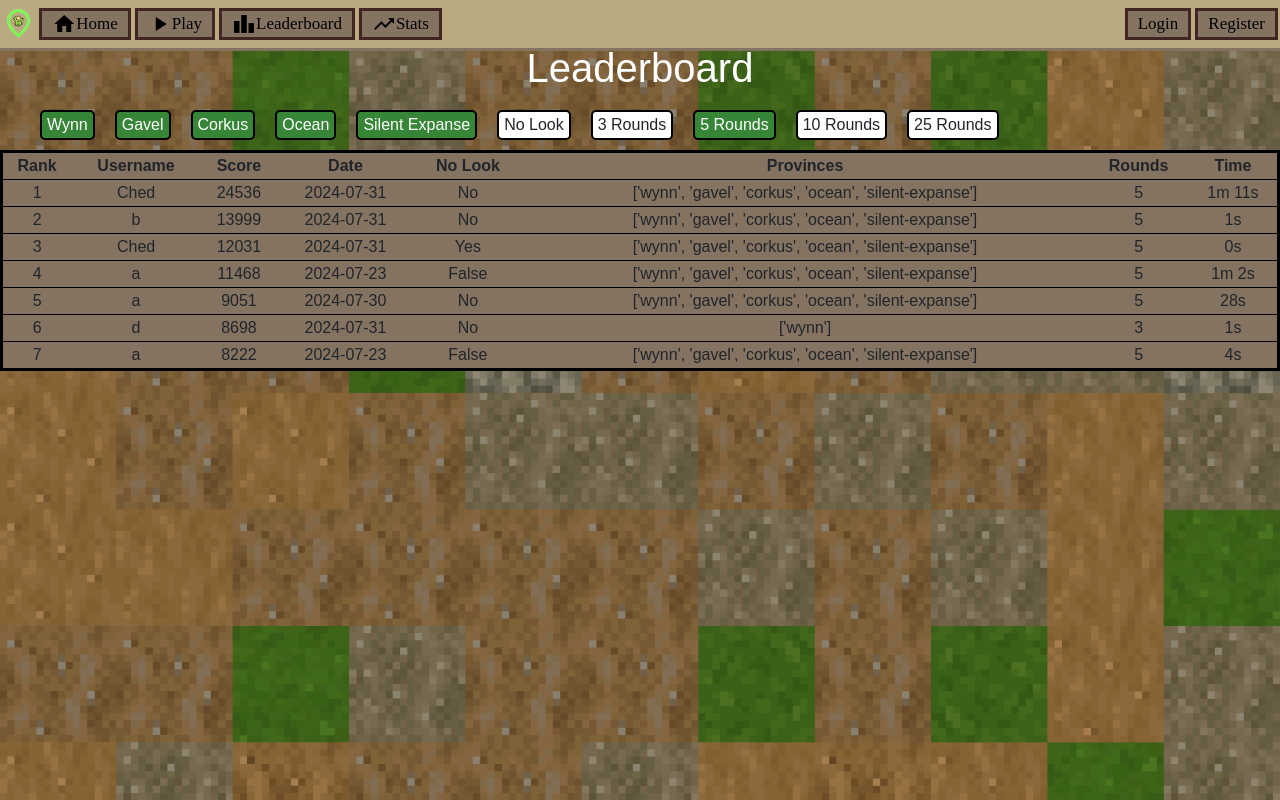
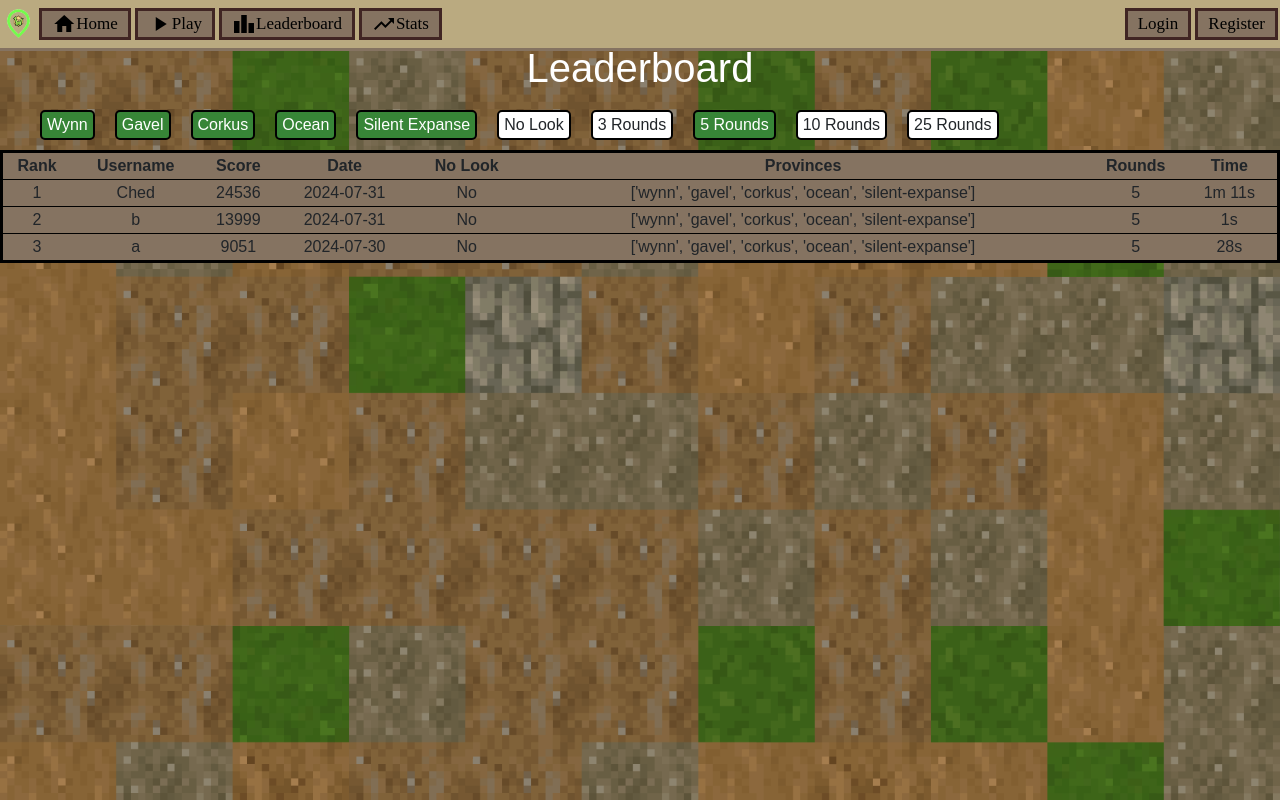
Before and after one commit to Larree17/WynnguessrChallenge, a Flask app: page /leaderboard in a window 1280 px wide. Run offline with Flask 3, Linux system fonts and the light colour scheme; data comes from the database, SQL or seed files in the repository; data that the repository does not hold is empty; some libraries are stand-ins or nearby versions.

Commit message:
added leaderboard filter functionality, every filter dynamically updates leaderboard and shows rankings

```diff
--- a/-- SQLite.sql
+++ b/-- SQLite.sql
@@ -1 +1 @@
-SELECT username, score, date, nolook, rounds, time FROM users JOIN scores ON users.id = scores.user_id WHERE nolook = "No" AND rounds = "5" AND provinces = "['wynn', 'gavel', 'corkus', 'ocean', 'silent-expanse']" ORDER BY score DESC LIMIT 50
+SELECT username, score, date, nolook, provinces, rounds, time FROM users JOIN scores ON users.id = scores.user_id WHERE nolook = "No" AND rounds = "5" AND provinces = "['wynn', 'gavel', 'corkus', 'ocean', 'silent-expanse']" ORDER BY score DESC LIMIT 50
--- a/app.py
+++ b/app.py
@@ -51,10 +51,10 @@ def post_score():
 def update_rank():
     if request.method == 'POST':
         form = request.form
-        print(str(form['provinces']))
+        print(form['provinces'])
         print(form['rounds'])
         print(form['nolook'])
-        rankings = db.execute('SELECT username, score, date, nolook, rounds, time FROM users JOIN scores ON users.id = scores.user_id WHERE provinces = ? AND nolook = ? AND rounds = ? ORDER BY score DESC LIMIT 50', (str(form['provinces']), form['rounds'], form['nolook'])).fetchall()
+        rankings = db.execute('SELECT username, score, date, nolook, provinces, rounds, time FROM users JOIN scores ON users.id = scores.user_id WHERE provinces = ? AND nolook = ? AND rounds = ? ORDER BY score DESC LIMIT 50', (str(form['provinces']), form['nolook'], form['rounds'])).fetchall()
         print(rankings)
         return jsonify({"rankings": rankings})
     return jsonify({"success": False})
--- a/static/js/query.js
+++ b/static/js/query.js
@@ -45,7 +45,25 @@ $( document ).ready(function() {
             dataType: 'json',
             success: function(response){
                 console.log(response);
-            },
+                response = response['rankings'];
+                let table = document.getElementById('table-body');
+                $("#table-body tr").remove();
+                console.log('removing rows');
+                //for each response, create a row in the table
+                for(let i = 0; i < response.length; i++){
+                    row = table.insertRow(i);
+                    row.className = 'leaderboard-row';
+                    //create cells for each row
+                    let cell = row.insertCell(0);
+                    cell.innerHTML = i + 1;
+                    cell.className = 'leaderboard-data';
+                    for(let j = 1; j < response[i].length + 1; j++){
+                        let cell = row.insertCell(j);
+                        cell.innerHTML = response[i][j - 1];
+                        cell.className = 'leaderboard-data';
+                    }
+                    row.insertCell();
+                }},
             error: function(error){
                 console.log(error);
             }
--- a/templates/leaderboard.html
+++ b/templates/leaderboard.html
@@ -30,7 +30,7 @@
     </form>
 
 
-    <table class="leaderboard-table">
+    <table class="leaderboard-table" id="leaderboard-table">
         <thead>
             <tr class="leaderboard-row">
                 <th class="leaderboard-header">Rank</th>
@@ -43,14 +43,9 @@
                 <th class="leaderboard-header">Time</th>
             </tr>
         </thead>
-        {% for user in users %}
-            <tr class="leaderboard-row">
-                <td class="leaderboard-data">{{ loop.index }}</td>
-                {% for data in user %}
-                    <td class="leaderboard-data">{{ data }}</td>
-                {% endfor %}
-            </tr>
-        {% endfor %}
+        <tbody id="table-body">
+
+        </tbody>
     </table>
 </div>
 
```
